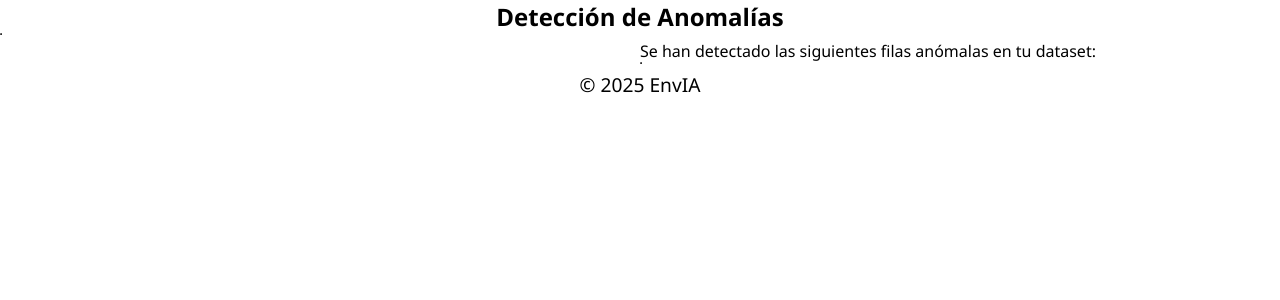
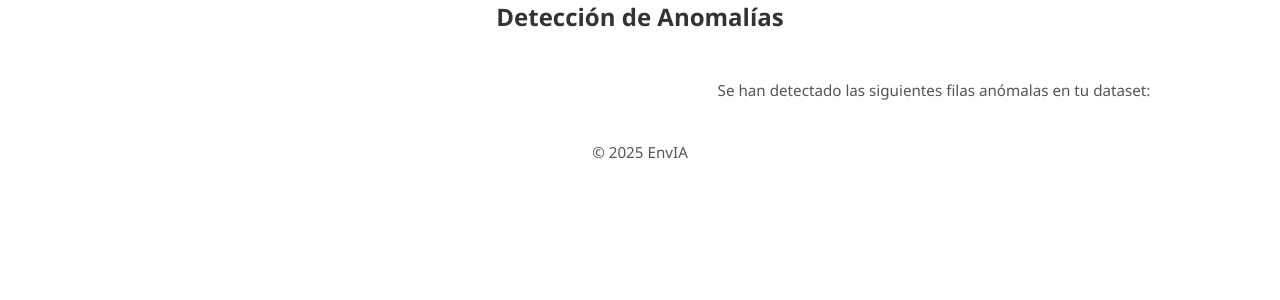
Before and after one commit to Guillermomd01/eventia, a Flask app: template app/templates/resultado_anomalias.html in a window 1280 px wide. Shown: the part 73-373 px from the top of the page. Run offline with Flask 3, Linux system fonts and the light colour scheme; the template is opened without the code that fills it, so the values that code supplies are empty.

Commit message:
mejora del estilo de modelo de anomalias

```diff
--- a/app/static/resultado_anomalias.css
+++ b/app/static/resultado_anomalias.css
@@ -1,18 +1,63 @@
-h2{
+
+h2 {
+    text-align: center;
+    margin-bottom: 20px;
+    color: #333;
+    font-family: 'Segoe UI', Tahoma, Geneva, Verdana, sans-serif;
+}
+
+.div-principal {
+    display: flex;
+    justify-content: center;
+    gap: 30px;
+    padding: 20px;
+    flex-wrap: wrap;
+}
+
+.div-izq,
+.div-drch {
+    width: 45%;
+    min-width: 350px;
+    font-family: 'Segoe UI', Tahoma, Geneva, Verdana, sans-serif;
+}
+
+table {
+    width: 100%;
+    border-collapse: collapse;
+    box-shadow: 0 0 10px rgba(0, 0, 0, 0.1);
+}
+
+th {
+    background-color: #4CAF50;
+    color: white;
+    padding: 8px;
     text-align: center;
 }
 
+td {
+    padding: 8px;
+    text-align: center;
+    background-color: #f9f9f9;
+    border-bottom: 1px solid #ddd;
+}
+
+tr:nth-child(even) td {
+    background-color: #f1f1f1;
+}
+
 .fila-anomalia {
-    background-color: #ffd6d6; /* rojo claro */
+    background-color: #ffe4e4 !important;
     font-weight: bold;
 }
-.div-principal{
-    display: flex;
+
+.filas-tabla-anomalia {
+    font-weight: bold;
+    color: #c62828;
 }
-.div-izq{
-    width: 50%;
-    text-align: left;
+
+p {
+    text-align: center;
+    font-size: 0.95rem;
+    color: #555;
+    margin-bottom: 15px;
 }
-.filas-tabla-anomalia{
-    font-weight: bold;
-}
```
